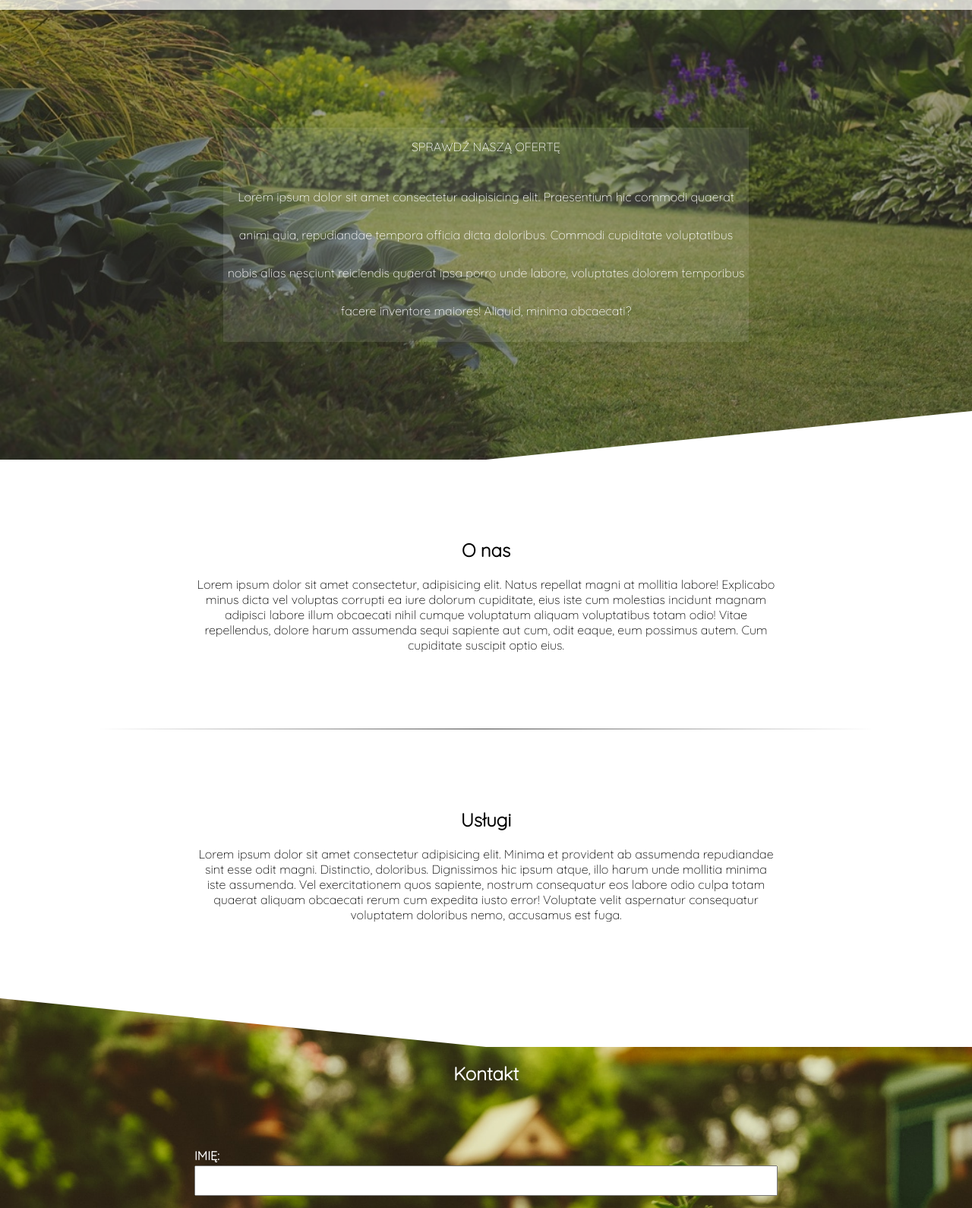
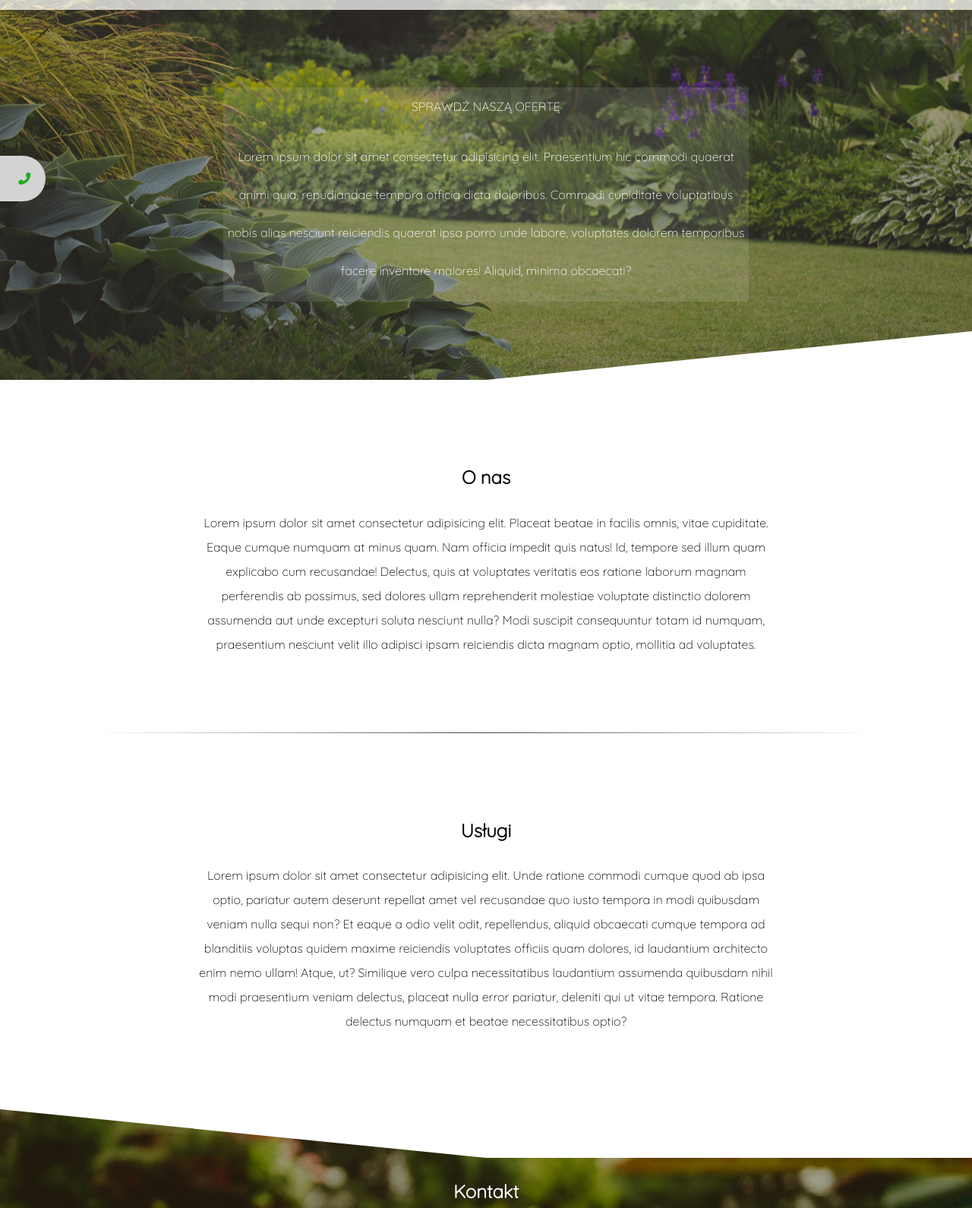
Before and after one commit to Uwugewe/Uwugewe.github.io, a plain HTML site: page ogrody-kamyk/index.html in a window 1280 px wide. Shown: the part 195-1785 px from the top of the page at 76% size. Drawn offline with Linux system fonts and the light colour scheme.

Commit message:
garden page - add fixed phone box

```diff
--- a/ogrody-kamyk/css/media-queries.css
+++ b/ogrody-kamyk/css/media-queries.css
@@ -1,11 +1,39 @@
 @media only screen and (min-width: 768px) {
+    .fixed {
+        position: fixed;
+        left: 0;
+        top: 50%;
+        border-radius: 0 30px 30px 0;
+        background-color: lightgray;
+        z-index: 999;
+        padding: 20px;
+    }
+
+    .fixed span {
+        font-size: 0;
+        font-weight: bold;
+        transition: .3s all ease;
+    }
+
+    .fixed i {
+        transition: .3s all ease;
+        color: rgb(33, 172, 33);
+    }
+
+    .fixed:hover span {
+        font-size: 1em;
+    }
+
+    .fixed:hover i {
+        font-size: 0;
+    }
+
     .main-nav {
         height: 26vh;
     }
 
     .main-nav-holder {
         height: 100%;
-        z-index: 999;
         padding: 0 5%;
         display: flex;
         justify-content: space-evenly;
@@ -46,21 +74,26 @@
         transition: .2s all ease;
     }
 
-    main header {
+    .header-container {
+        background-image: url('../img/bg-header.jpg');
+        background-size: cover;
+        background-attachment: fixed;
+        position: relative;
+    }
+
+    .header-container header {
         position: unset;
         align-items: center;
         justify-content: flex-start;
         height: 100%;
     }
 
-    main header #slider {
+    .header-container header #slider {
         height: 100%;
-        position: absolute;
-        top: 0;
-        z-index: -1;
+        display: none;
     }
 
-    main header .welcome-message {
+    .header-container header .welcome-message {
         position: unset;
         opacity: 1;
         background-color: transparent;
@@ -68,11 +101,11 @@
         background-color: rgba(0,0,0,0.3);
     }
 
-    main header .welcome-message .container {
+    .header-container header .welcome-message .container {
         padding: 5% 20%;
     }
 
-    main header .welcome-message .container .box {
+    .header-container header .welcome-message .container .box {
         display: flex;
         flex-direction: column;
         justify-content: space-evenly;
@@ -80,11 +113,11 @@
         padding: 5%;
     }
 
-    main header .welcome-message .welcome-text {
+    .header-container header .welcome-message .welcome-text {
         display: block;
     }
 /* BUTTON */
-    main header .welcome-message .btn {
+    .header-container header .welcome-message .btn {
         display: block;
         line-height: 50px;
         text-align: center;
@@ -141,56 +174,65 @@
       }
  /* BUTON */
 
-    main header .welcome-message .logo-in-startup {
+    .header-container header .welcome-message .logo-in-startup {
         display: none;
     }
 
-    main header .welcome-message h1 {
+    .header-container header .welcome-message h1 {
         display: none;
         font-size: 3.5em;
         animation-name: pulse;
         animation-duration: 2s;
     }
 
-    main header .wrapper {
+    .header-container header .wrapper {
         display: block;
         position: absolute;
         bottom: 0;
         width: 100%;
     }
 
-    main header .wrapper .triangle-down div {
+    .header-container header .wrapper .triangle-down div {
         border-left: 1000px solid transparent;
         border-right: 1000px solid white;
         border-top: 100px solid transparent;
     }
 
-    main section {
+    body section {
         padding: 5% 20%;
+        line-height: 2;
     }
 
-    main #contact {
+    #contact {
         padding: 0;
-        background-image: url('../img/contact-bg.jpg');
+        background-image: url('../img/contact-bg2.jpg');
         background-size: cover;
         background-attachment: fixed;
     }
 
-    main #contact .wrapper {
+    #contact .wrapper {
         display: block;
     }
 
-    main #contact .triangle-down div {
+    #contact .triangle-down div {
         border-left: 1000px solid transparent;
         border-right: 1000px solid white;
         border-top: 100px solid white;
     }
 
-    main #contact .contact-form {
+    #contact .contact-form {
         padding: 5% 20%;
     }
 
-    main .triangle-down {
+    #contact .contact-form input:focus, #contact .contact-form textarea {
+        outline: none;
+    }
+
+    #contact .contact-form input[type=submit]:hover {
+        background-color: rgba(255,255,255,.2);
+    }
+
+    .triangle-down {
         box-sizing: content-box;
         width: 50%;
         height: 0;
@@ -203,9 +245,6 @@
         height: 0;
         margin-left:-1000px;
         margin-top:-100px;
-        border-left: 1000px solid transparent;
-        border-right: 1000px solid transparent;
-        border-top: 100px solid #9387c6;
     }
 }
 
--- a/ogrody-kamyk/index.html
+++ b/ogrody-kamyk/index.html
@@ -10,6 +10,7 @@
     <link rel="stylesheet" href="css/media-queries.css">
     <link rel="stylesheet" href="css/style.css">
     <!-- font awesome -->
+    <link rel="stylesheet" href="https://use.fontawesome.com/releases/v5.0.7/css/all.css">
     <script src="https://kit.fontawesome.com/d460caf781.js" crossorigin="anonymous"></script>
     <!--google fonts-->
     <link rel="preconnect" href="https://fonts.gstatic.com">
@@ -20,6 +21,11 @@
 </head>
 
 <body>
+    <div class='fixed'>
+        <span>602 000 000</span>
+        <i class="fas fa-phone-alt"></i>
+    </div>
+    <div class='header-container'>
         <nav class='main-nav'>
             <div class='main-nav-holder'>
                 <img class='logo' src='./img/logo-startup.png' alt='logo'>
@@ -38,7 +44,6 @@
                 </div>
             </div>
         </nav>
-    <main>
         <header>
             <img id='slider' src='./img/header-img1.jpeg' />
             <div class='welcome-message'>
@@ -61,24 +66,17 @@
                 </div>
             </div>
         </header>
+    </div>
 
         <section id='about'>
             <h2>O nas</h2>
-            <p>Lorem ipsum dolor sit amet consectetur, adipisicing elit. Natus repellat magni at mollitia labore!
-                Explicabo minus dicta vel voluptas corrupti ea iure dolorum cupiditate, eius iste cum molestias incidunt
-                magnam adipisci labore illum obcaecati nihil cumque voluptatum aliquam voluptatibus totam odio! Vitae
-                repellendus, dolore harum assumenda sequi sapiente aut cum, odit eaque, eum possimus autem. Cum
-                cupiditate suscipit optio eius.
+            <p>Lorem ipsum dolor sit amet consectetur adipisicing elit. Placeat beatae in facilis omnis, vitae cupiditate. Eaque cumque numquam at minus quam. Nam officia impedit quis natus! Id, tempore sed illum quam explicabo cum recusandae! Delectus, quis at voluptates veritatis eos ratione laborum magnam perferendis ab possimus, sed dolores ullam reprehenderit molestiae voluptate distinctio dolorem assumenda aut unde excepturi soluta nesciunt nulla? Modi suscipit consequuntur totam id numquam, praesentium nesciunt velit illo adipisci ipsam reiciendis dicta magnam optio, mollitia ad voluptates.
             </p>
         </section>
         <hr>
         <section id='services'>
             <h2>Usługi</h2>
-            <p>Lorem ipsum dolor sit amet consectetur adipisicing elit. Minima et provident ab assumenda repudiandae
-                sint esse odit magni. Distinctio, doloribus. Dignissimos hic ipsum atque, illo harum unde mollitia
-                minima iste assumenda. Vel exercitationem quos sapiente, nostrum consequatur eos labore odio culpa totam
-                quaerat aliquam obcaecati rerum cum expedita iusto error! Voluptate velit aspernatur consequatur
-                voluptatem doloribus nemo, accusamus est fuga.</p>
+            <p>Lorem ipsum dolor sit amet consectetur adipisicing elit. Unde ratione commodi cumque quod ab ipsa optio, pariatur autem deserunt repellat amet vel recusandae quo iusto tempora in modi quibusdam veniam nulla sequi non? Et eaque a odio velit odit, repellendus, aliquid obcaecati cumque tempora ad blanditiis voluptas quidem maxime reiciendis voluptates officiis quam dolores, id laudantium architecto enim nemo ullam! Atque, ut? Similique vero culpa necessitatibus laudantium assumenda quibusdam nihil modi praesentium veniam delectus, placeat nulla error pariatur, deleniti qui ut vitae tempora. Ratione delectus numquam et beatae necessitatibus optio?</p>
         </section>
 
         <section id='contact'>
@@ -103,7 +101,6 @@
                 </form>
             </div>
         </section>
-    </main>
     <footer>
         <span>Copyright &#169; Virdi Kamil Nawrot</span>
     </footer>
--- a/ogrody-kamyk/js/script.js
+++ b/ogrody-kamyk/js/script.js
@@ -7,7 +7,7 @@ const slideShow = () => {
             slidesImg.className += 'fadeOut';
             setTimeout(() => {
                 imgNo++;
-                slidesImg.setAttribute('src',`../ogrody-kamyk/img/header-img${imgNo}.jpeg`);
+                slidesImg.setAttribute('src',`../img/header-img${imgNo}.jpeg`);
                 slidesImg.className = '';
 
                 if(imgNo === 4) {
```
Also changed, not shown: ogrody-kamyk/img/contact-bg2.jpg (added). Lines whose indentation alone changed are shown as unchanged.
